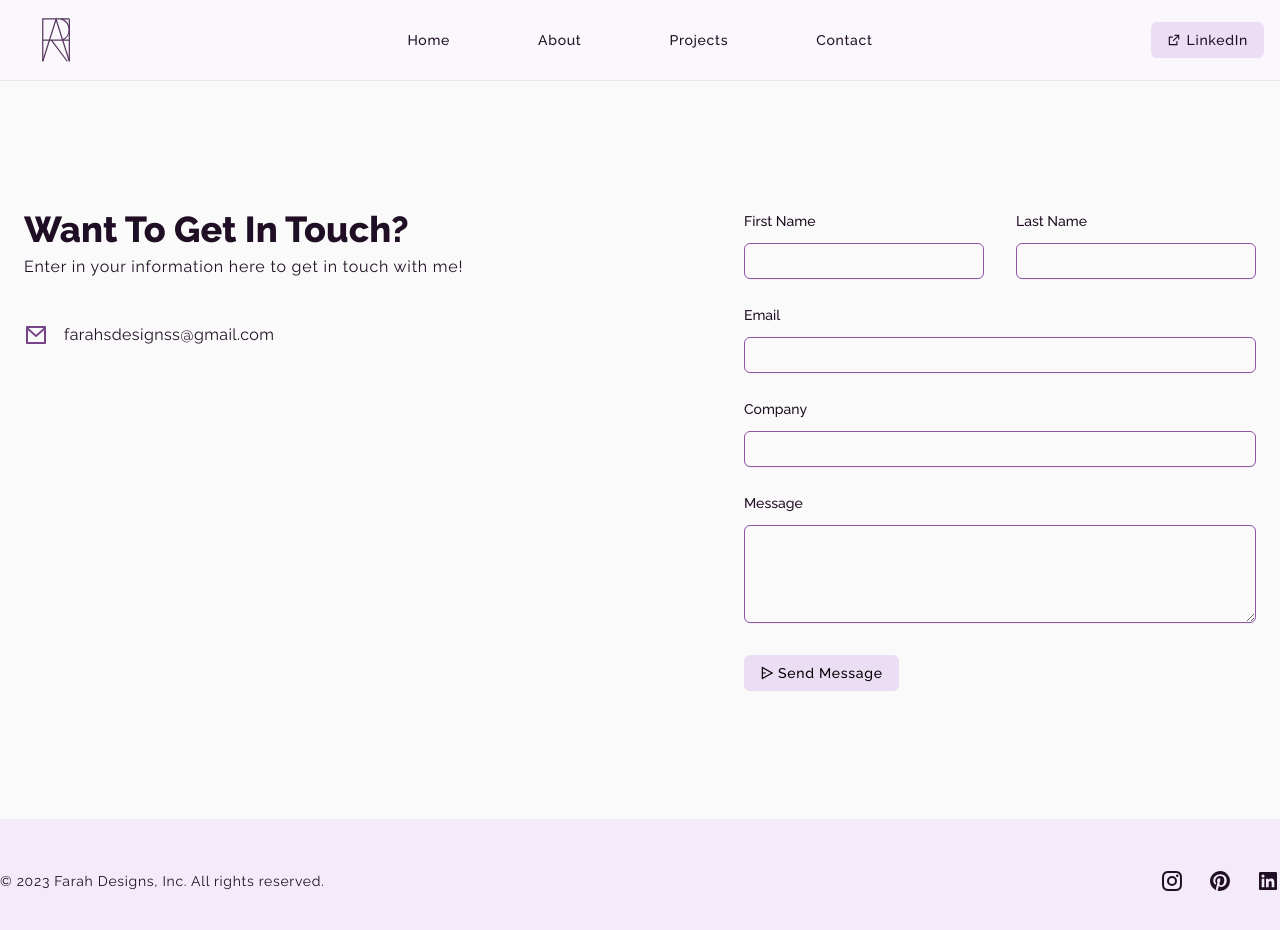
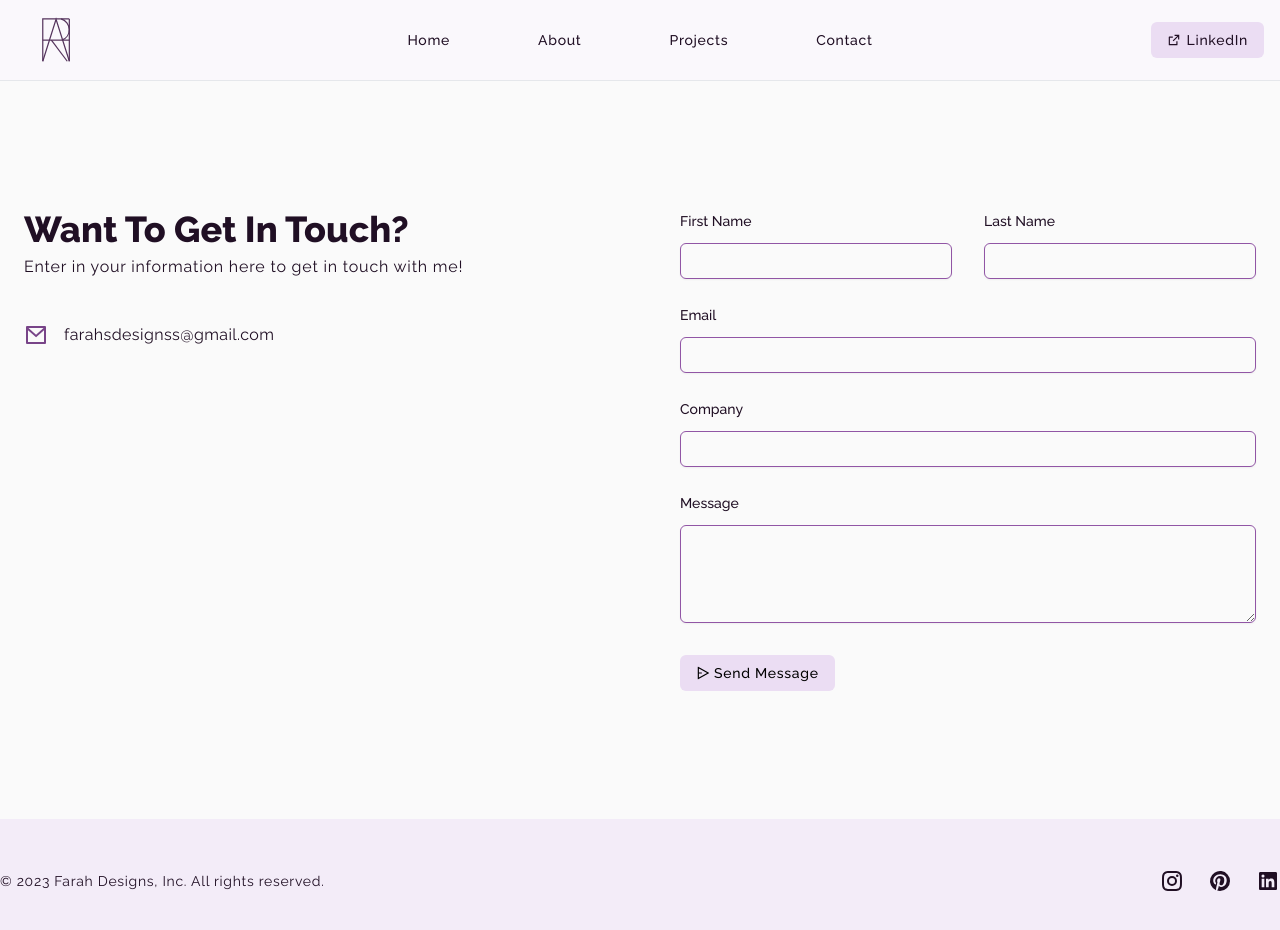
Before and after one commit to Justin-Bento/farah-hakimpour, a Next.js app: page /contact in a window 1280 px wide. Shown: the top 930 px of the page. Built offline with nearby package versions, Linux system fonts and the light colour scheme.

Commit message:
fixed spacing for contact form on mobile

```diff
--- a/src/components/ContactForm.tsx
+++ b/src/components/ContactForm.tsx
@@ -19,7 +19,7 @@ export default function ContactForm() {
       onSubmit={handleSubmit(onSubmit)}
       className=""
     >
-      <div className="max-w-xl mx-auto lg:mr-0 lg:max-w-lg">
+      <div className="mx-auto lg:max-w-xl lg:mr-0">
         <div className="grid grid-cols-1 gap-x-8 gap-y-6 sm:grid-cols-2">
           <div>
             <label
```
